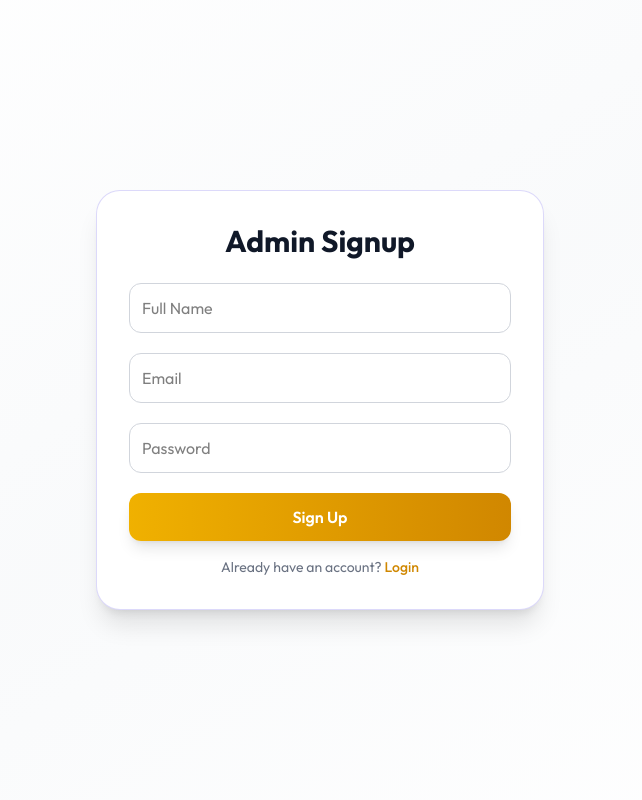
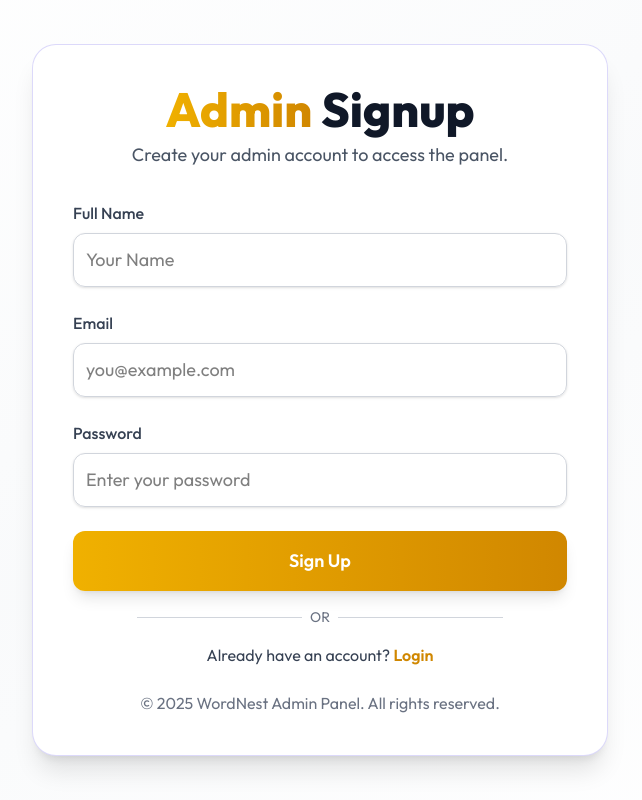
Before and after one commit to VaibhavKT20/AI-Powered-Blog-Application, a React (Vite) app in the folder client/: page /admin/signup in a window 1280 px wide. Shown: the whole page, without its empty margins (320-962 px from the left). Built offline with nearby package versions, Linux system fonts and the light colour scheme; no server answers.

Commit message:
Enhance admin signup component with improved styling and layout, and separate navigation logic

```diff
--- a/client/src/components/admin/Signup.jsx
+++ b/client/src/components/admin/Signup.jsx
@@ -1,9 +1,12 @@
 import React, { useState } from "react";
 import { useAppContext } from "../../context/AppContext";
+import { useNavigate } from "react-router-dom";
 import toast from "react-hot-toast";
 
 const Signup = () => {
-  const { axios, navigate } = useAppContext();
+  const { axios } = useAppContext();
+  const navigate = useNavigate();
+
   const [formData, setFormData] = useState({
     name: "",
     email: "",
@@ -31,56 +34,102 @@ const Signup = () => {
 
   return (
     <div className="flex items-center justify-center min-h-screen bg-gradient-to-br from-white via-gray-50 to-white px-4 sm:px-6 md:px-10">
-      <div className="w-full max-w-md p-8 bg-white border border-primary/20 rounded-3xl shadow-xl">
-        <h2 className="text-3xl font-bold text-center text-gray-900 mb-6">
-          Admin Signup
-        </h2>
+      <div className="w-full max-w-sm sm:max-w-md md:max-w-lg lg:max-w-xl p-6 sm:p-8 md:p-10 bg-white border border-primary/20 rounded-3xl shadow-xl hover:shadow-2xl transition-shadow duration-300">
+        {/* Header */}
+        <div className="text-center mb-6 sm:mb-8">
+          <h1 className="text-2xl sm:text-3xl md:text-4xl lg:text-5xl font-extrabold text-gray-900">
+            <span className="bg-gradient-to-r from-yellow-500 to-yellow-600 bg-clip-text text-transparent">
+              Admin
+            </span>{" "}
+            Signup
+          </h1>
+          <p className="mt-1 sm:mt-2 text-gray-600 text-xs sm:text-sm md:text-base lg:text-lg">
+            Create your admin account to access the panel.
+          </p>
+        </div>
 
-        <form onSubmit={handleSubmit} className="space-y-5">
+        {/* Form */}
+        <form onSubmit={handleSubmit} className="space-y-4 sm:space-y-6">
+          {/* Name */}
+          <div className="flex flex-col">
+            <label className="text-gray-700 font-medium mb-1 sm:mb-2 text-sm sm:text-base">
+              Full Name
+            </label>
             <input
               type="text"
               name="name"
               value={formData.name}
               onChange={handleChange}
-            placeholder="Full Name"
+              placeholder="Your Name"
               required
-            className="border border-gray-300 rounded-xl p-3 w-full focus:ring-2 focus:ring-yellow-400"
+              className="border border-gray-300 rounded-xl p-2 sm:p-3 text-sm sm:text-base md:text-base lg:text-lg outline-none focus:ring-2 focus:ring-yellow-400 shadow-sm transition-all w-full"
             />
+          </div>
+
+          {/* Email */}
+          <div className="flex flex-col">
+            <label className="text-gray-700 font-medium mb-1 sm:mb-2 text-sm sm:text-base">
+              Email
+            </label>
             <input
               type="email"
               name="email"
               value={formData.email}
               onChange={handleChange}
-            placeholder="Email"
+              placeholder="you@example.com"
               required
-            className="border border-gray-300 rounded-xl p-3 w-full focus:ring-2 focus:ring-yellow-400"
+              className="border border-gray-300 rounded-xl p-2 sm:p-3 text-sm sm:text-base md:text-base lg:text-lg outline-none focus:ring-2 focus:ring-yellow-400 shadow-sm transition-all w-full"
             />
+          </div>
+
+          {/* Password */}
+          <div className="flex flex-col">
+            <label className="text-gray-700 font-medium mb-1 sm:mb-2 text-sm sm:text-base">
+              Password
+            </label>
             <input
               type="password"
               name="password"
               value={formData.password}
               onChange={handleChange}
-            placeholder="Password"
+              placeholder="Enter your password"
               required
-            className="border border-gray-300 rounded-xl p-3 w-full focus:ring-2 focus:ring-yellow-400"
+              className="border border-gray-300 rounded-xl p-2 sm:p-3 text-sm sm:text-base md:text-base lg:text-lg outline-none focus:ring-2 focus:ring-yellow-400 shadow-sm transition-all w-full"
             />
+          </div>
+
+          {/* Submit Button */}
           <button
             type="submit"
-            className="w-full py-3 bg-gradient-to-r from-yellow-500 to-yellow-600 text-white font-semibold rounded-xl shadow-lg hover:scale-105 transition-all cursor-pointer"
+            className="w-full py-2.5 sm:py-3 md:py-3 lg:py-4 bg-gradient-to-r from-yellow-500 to-yellow-600 text-white font-semibold rounded-xl shadow-lg hover:scale-105 hover:shadow-2xl transition-all duration-300 cursor-pointer text-sm sm:text-base md:text-base lg:text-lg"
           >
             Sign Up
           </button>
         </form>
 
-        <p className="text-center mt-4 text-sm text-gray-500">
+        {/* OR Divider */}
+        <div className="flex items-center justify-center my-4">
+          <div className="h-[1px] bg-gray-300 w-1/3"></div>
+          <span className="px-2 text-gray-500 text-xs sm:text-sm">OR</span>
+          <div className="h-[1px] bg-gray-300 w-1/3"></div>
+        </div>
+
+        {/* Login Link */}
+        <div className="mt-4 text-center text-gray-700 text-sm sm:text-base">
           Already have an account?{" "}
           <span
             onClick={() => navigate("/admin")}
-            className="text-yellow-600 cursor-pointer font-medium hover:underline"
+            className="text-yellow-600 font-semibold cursor-pointer hover:underline"
           >
             Login
           </span>
-        </p>
+        </div>
+
+        {/* Footer */}
+        <div className="mt-4 sm:mt-6 text-center text-xs sm:text-sm md:text-sm lg:text-base text-gray-500">
+          &copy; {new Date().getFullYear()} WordNest Admin Panel. All rights
+          reserved.
+        </div>
       </div>
     </div>
   );
```
Lines whose indentation alone changed are shown as unchanged.
